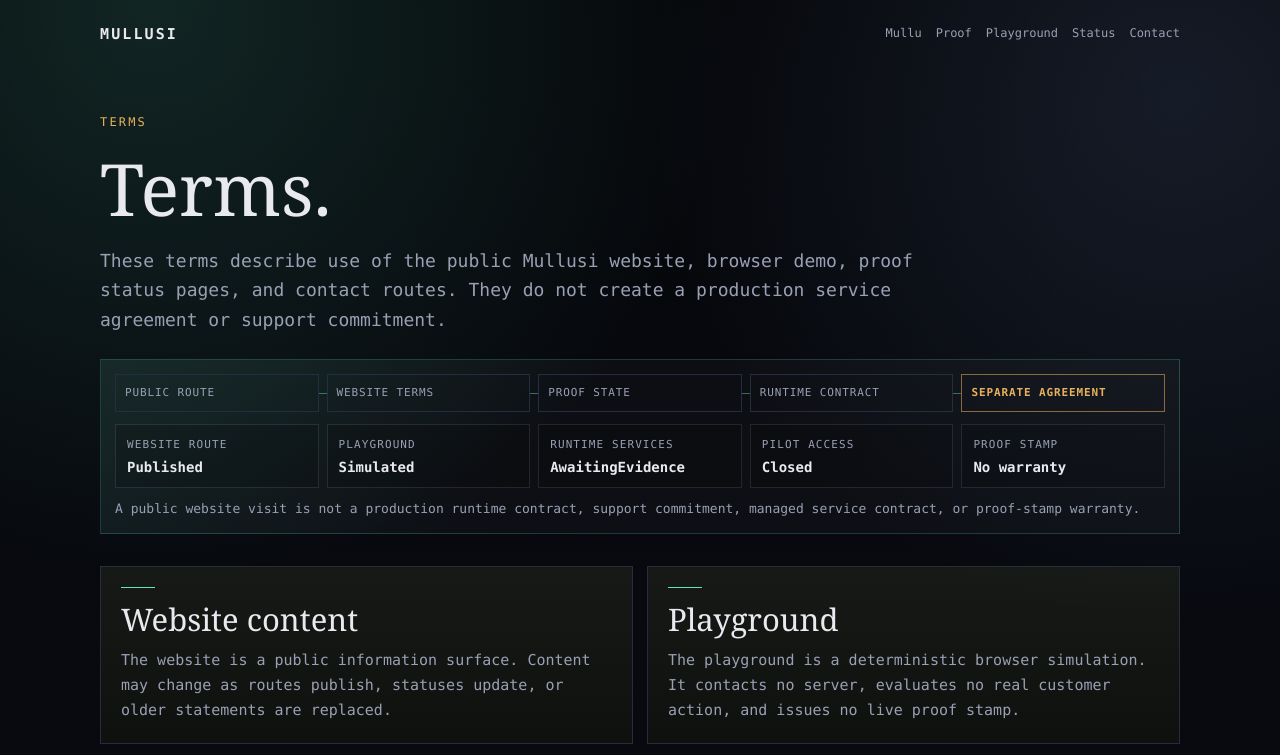
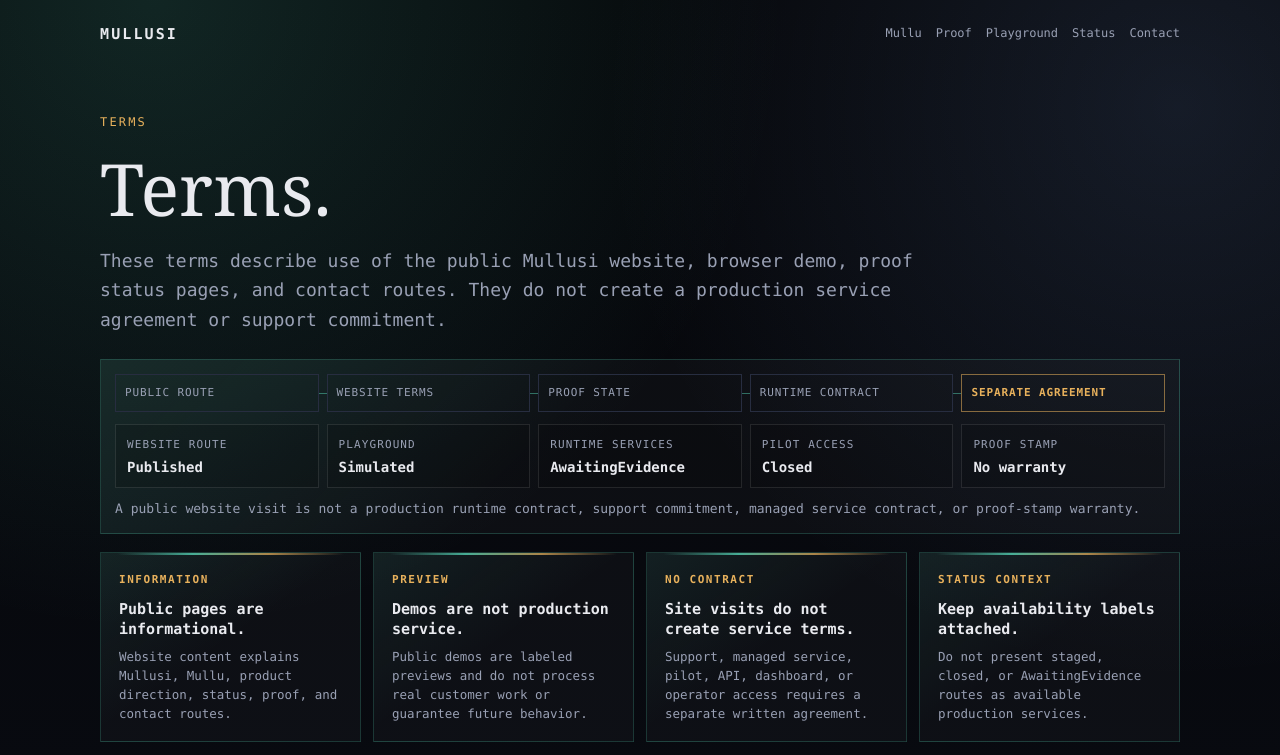
Before and after one commit to mullusi/mullusi-site, a website: page terms/index.html in a window 1280 px wide. Shown: the top 755 px of the page. Drawn offline with Linux system fonts and the light colour scheme.

Commit message:
feat(site): mirror terms boundary map (#338)
Mirrors the terms boundary map so visitors can distinguish informational public pages, preview demos, no service contract, and status-context requirements. [OCE] [RAG] [CDCV] [CQTE] [UWMA] [PRS]

Tested: node scripts\\build-cloudflare-pages.mjs; node scripts\\validate-site.mjs; git diff --check; local Playwright checks for terms, privacy, and acceptable-use routes.

```diff
--- a/terms/index.html
+++ b/terms/index.html
@@ -79,6 +79,29 @@ Invariants: no production runtime availability claim; public content remains inf
       <p>A public website visit is not a production runtime contract, support commitment, managed service contract, or proof-stamp warranty.</p>
     </section>
 
+    <section class="trust-response-map" aria-label="Terms boundary map">
+      <article>
+        <span>Information</span>
+        <strong>Public pages are informational.</strong>
+        <p>Website content explains Mullusi, Mullu, product direction, status, proof, and contact routes.</p>
+      </article>
+      <article>
+        <span>Preview</span>
+        <strong>Demos are not production service.</strong>
+        <p>Public demos are labeled previews and do not process real customer work or guarantee future behavior.</p>
+      </article>
+      <article>
+        <span>No contract</span>
+        <strong>Site visits do not create service terms.</strong>
+        <p>Support, managed service, pilot, API, dashboard, or operator access requires a separate written agreement.</p>
+      </article>
+      <article>
+        <span>Status context</span>
+        <strong>Keep availability labels attached.</strong>
+        <p>Do not present staged, closed, or AwaitingEvidence routes as available production services.</p>
+      </article>
+    </section>
+
     <section class="policy-grid" aria-label="Public terms">
       <article class="policy-card">
         <h2>Website content</h2>
```
